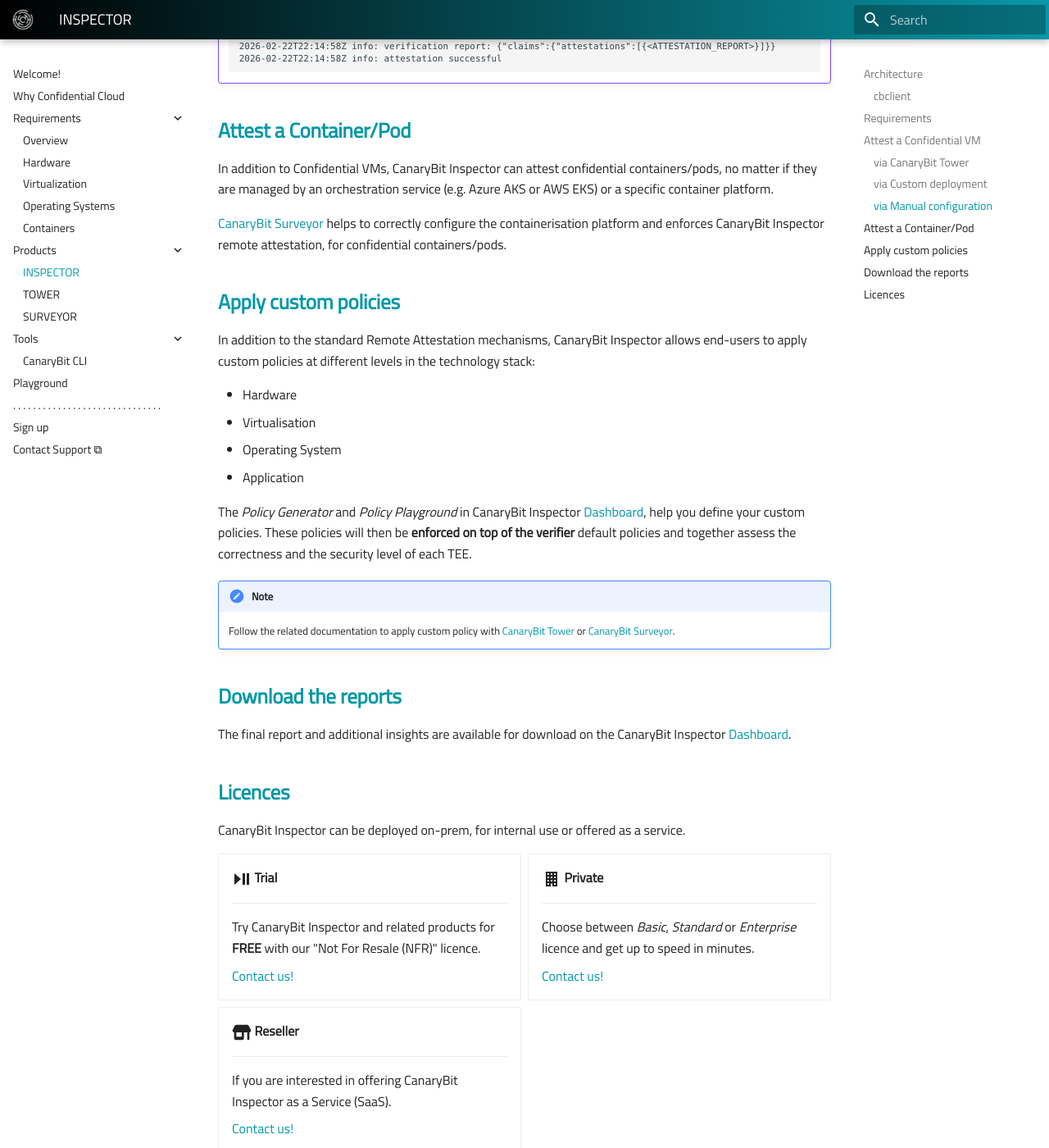
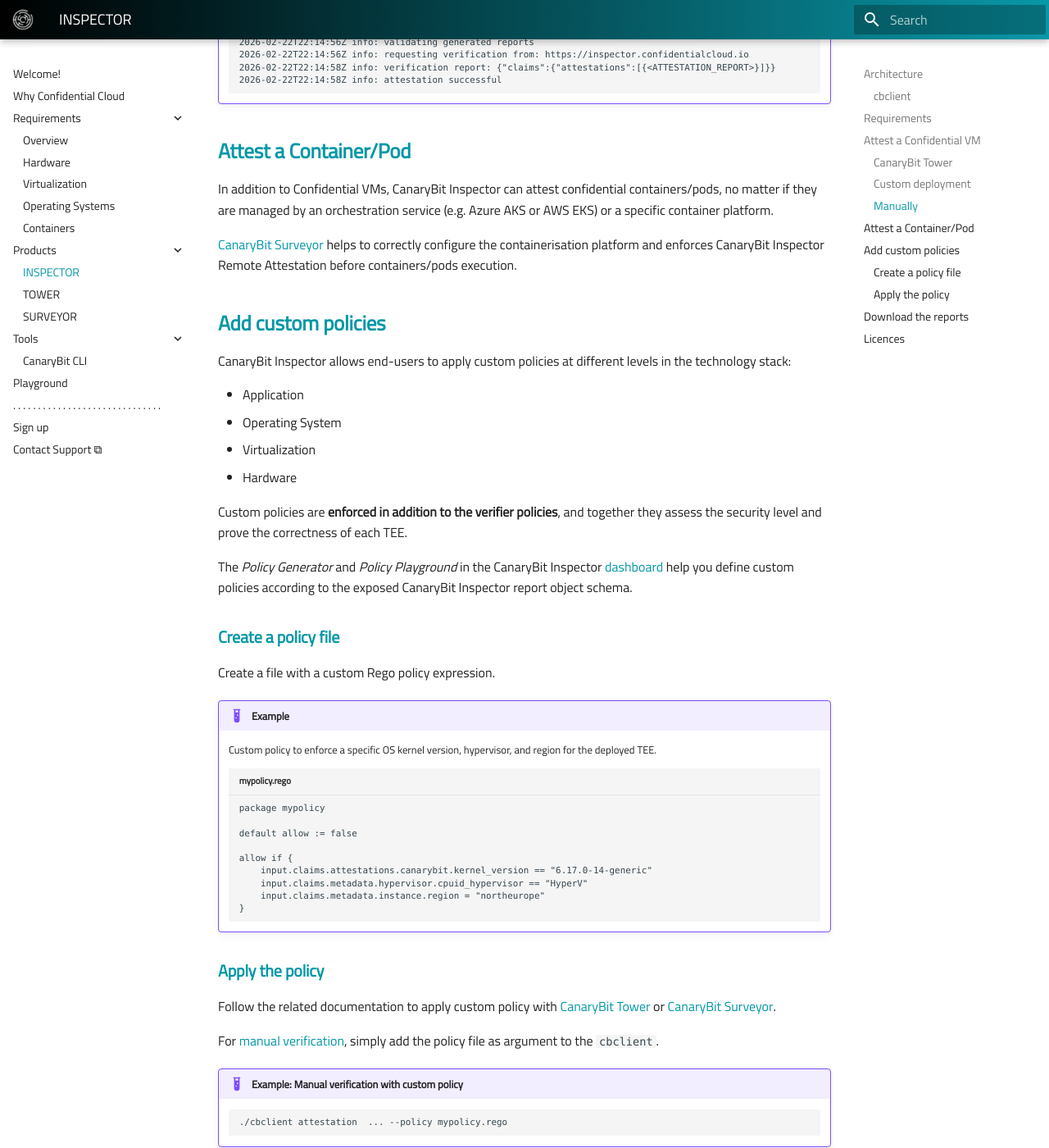
Before and after one commit to canarybit/cc-docs, an MkDocs documentation site: the page built from docs/products/inspector.md, in a window 1280 px wide and 1400 px high, scrolled down 3460 px. Shown: the whole window at 82% size. Built offline with MkDocs 1.6.1 and Material for MkDocs 9.7.7, drawn with Linux system fonts in a browser that asks for light colours; some of the changed text lies outside the part shown.

Commit message:
Describes how to add custom policy. Adds permalinks

````diff
--- a/docs/products/inspector.md
+++ b/docs/products/inspector.md
@@ -18,7 +18,7 @@
 - **Dashboard**: it offers multiple services and functionalities to fine-tune the expected processing environments and collect the final results through a single, unified interface. <br>
 [https://dashboard.inspector.confidentialcloud.io](https://dashboard.inspector.confidentialcloud.io)
 
-- **Vulnerabilities Search**: it structures and exposes CVE vulnerabilities to the Inspector Dashboard, highlighting security vulnerabilities of the target setup.
+- **Vulnerabilities Search**: it structures and exposes CVE vulnerabilities to the Inspector dashboard, highlighting security vulnerabilities of the target setup.
 
 - **Cache**: it optimises the retrieval of hardware certificates (leaf, intermediate and root) and relevant assets needed for cryptographic verification of the attestation reports generated by Confidential Computing-capable processing units.
 
@@ -40,17 +40,17 @@
 
 CanaryBit Inspector verifies Confidential VMs (cVM) deployed:
 
-### via CanaryBit Tower
+### CanaryBit Tower
 
 A Confidential VM is **automatically deployed** by the end-user using [CanaryBit Tower](tower.md) on the target infrastructure provider and attested by CanaryBit Inspector via the CanaryBit `cloud-init` configuration injected at creation time.
 
-### via Custom deployment
+### Custom deployment
 
-A Confidential VM is deployed by the end-user on the target infrastructure provider and attested by CanaryBit Inspector via the CanaryBit `cloud-init` configuration injected at creation time.
+A Confidential VM is **deployed by the end-user** on the target infrastructure provider and attested by CanaryBit Inspector via a custom `cloud-init` configuration injected at creation time containing the steps required by CanaryBit Inspector.
 
-### via Manual configuration
+### Manually
 
-A Confidential VM is deployed by the end-user on the target infrastructure provider and attested by CanaryBit Inspector following the steps below:
+A Confidential VM is deployed by the end-user on the target infrastructure provider and manually attested by CanaryBit Inspector following the steps below:
 
 *From <ins>outside</ins> a Confidential VM:*
 
@@ -124,25 +124,56 @@
 
 In addition to Confidential VMs, CanaryBit Inspector can attest confidential containers/pods, no matter if they are managed by an orchestration service (e.g. Azure AKS or AWS EKS) or a specific container platform.
 
-[CanaryBit Surveyor](./surveyor.md) helps to correctly configure the containerisation platform and enforces CanaryBit Inspector remote attestation, for confidential containers/pods.
+[CanaryBit Surveyor](./surveyor.md) helps to correctly configure the containerisation platform and enforces CanaryBit Inspector Remote Attestation before containers/pods execution.
 
-## Apply custom policies
+## Add custom policies
 
-In addition to the standard Remote Attestation mechanisms, CanaryBit Inspector allows end-users to apply custom policies at different levels in the technology stack:
+CanaryBit Inspector allows end-users to apply custom policies at different levels in the technology stack:
 
+- Application
+- Operating System
+- Virtualization
 - Hardware
-- Virtualisation
-- Operating System
-- Application
 
-The _Policy Generator_ and _Policy Playground_ in CanaryBit Inspector [Dashboard](https://dashboard.inspector.confidentialcloud.io), help you define your custom policies. These policies will then be **enforced on top of the verifier** default policies and together assess the correctness and the security level of each TEE.
+Custom policies are **enforced in addition to the verifier policies**, and together they assess the security level and prove the correctness of each TEE.
 
-!!! note
-      Follow the related documentation to apply custom policy with [CanaryBit Tower]() or [CanaryBit Surveyor]().
+The _Policy Generator_ and _Policy Playground_ in the CanaryBit Inspector [dashboard](https://dashboard.inspector.confidentialcloud.io) help you define custom policies according to the exposed CanaryBit Inspector report object schema.
+
+### Create a policy file
+
+Create a file with a custom Rego policy expression.
+
+!!! Example
+
+      Custom policy to enforce a specific OS kernel version, hypervisor, and region for the deployed TEE.
+
+      ``` title="mypolicy.rego"
+      package mypolicy
+
+      default allow := false
+
+      allow if {
+          input.claims.attestations.canarybit.kernel_version == "6.17.0-14-generic"
+          input.claims.metadata.hypervisor.cpuid_hypervisor == "HyperV"
+          input.claims.metadata.instance.region = "northeurope"
+      }
+      ```
+
+### Apply the policy
+
+Follow the related documentation to apply custom policy with [CanaryBit Tower](./tower.md#add-custom-policies) or [CanaryBit Surveyor](surveyor.md#add-custom-policies).
+
+For [manual verification](#via-manual-configuration), simply add the policy file as argument to the `cbclient`.
+
+!!! Example "Example: Manual verification with custom policy"
+
+      ```
+      ./cbclient attestation  ... --policy mypolicy.rego
+      ```
 
 ## Download the reports
 
-The final report and additional insights are available for download on the CanaryBit Inspector [Dashboard](https://dashboard.inspector.confidentialcloud.io).
+The final report and additional insights are available for download on the CanaryBit Inspector [dashboard](https://dashboard.inspector.confidentialcloud.io).
 
 ## Licences
 
--- a/mkdocs.yml
+++ b/mkdocs.yml
@@ -47,6 +47,8 @@
   - tags
 
 markdown_extensions:
+  - toc:
+      permalink: true
   - admonition
   - pymdownx.details
   - pymdownx.superfences
````
Also changed, not shown: docs/products/surveyor.md (+2 -2 lines), docs/products/tower.md (+1 -1 lines).
